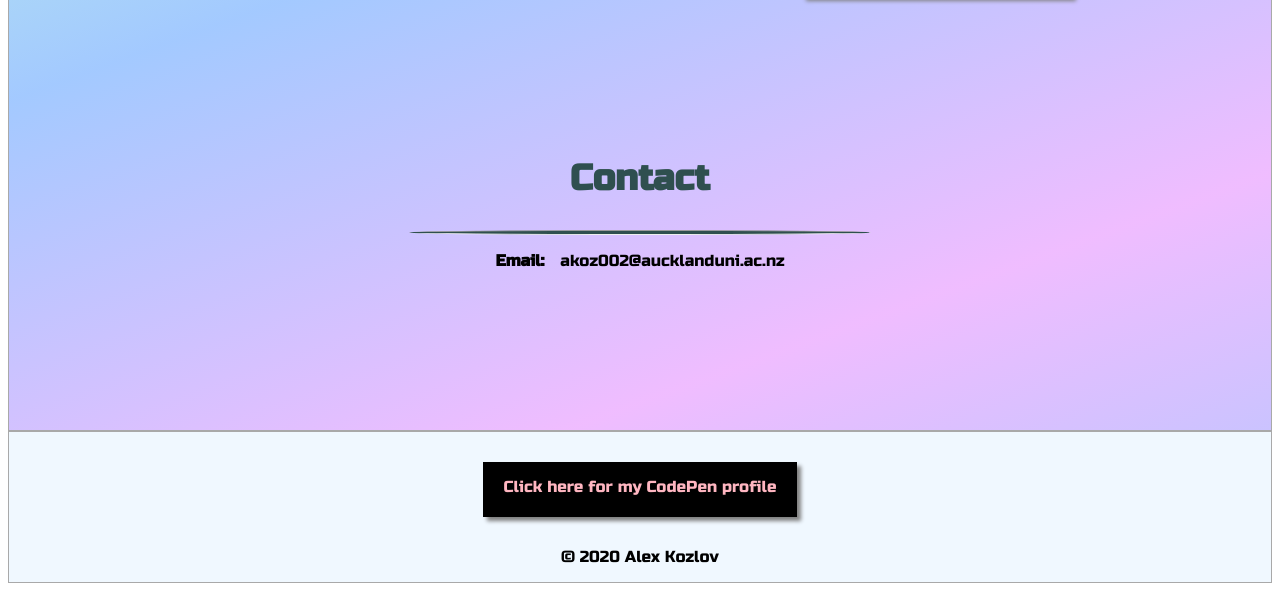
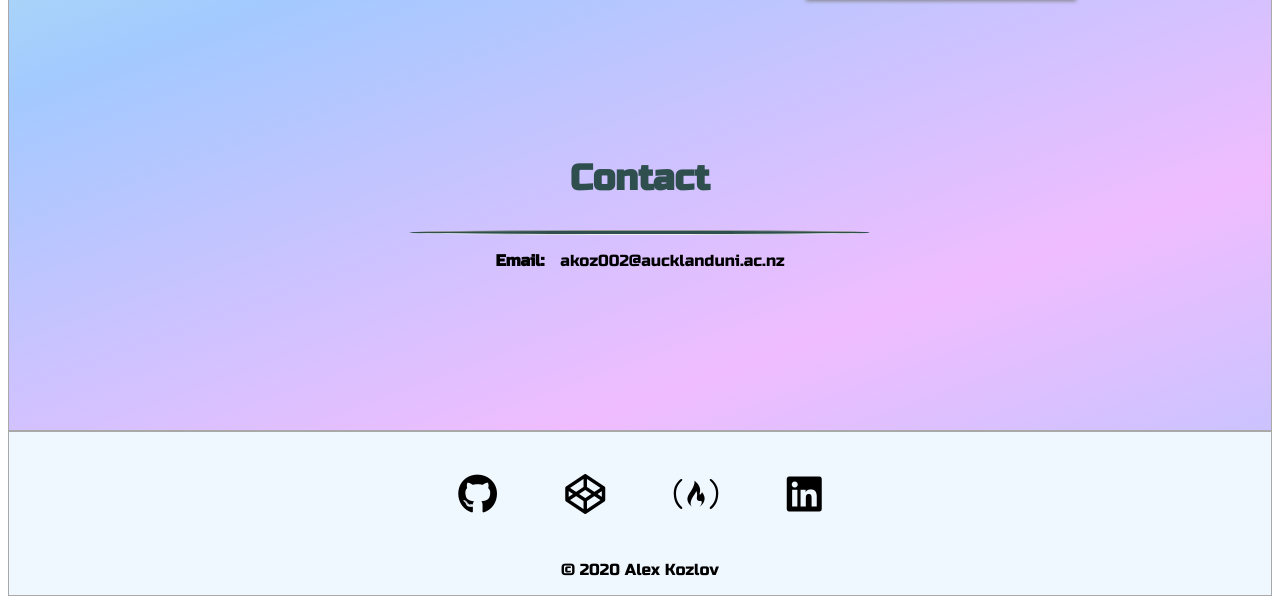
Before and after one commit to akoz002/web-projects, a plain HTML site: page index.html in a window 1280 px wide. Shown: the part 8954-9558 px from the top of the page. Drawn offline with Linux system fonts and the light colour scheme.

Commit message:
Updated footer on projects page

```diff
--- a/index.html
+++ b/index.html
@@ -4,6 +4,8 @@
   <meta charset="UTF-8">
   <title>Portfolio Webpage</title>
   <link href="https://fonts.googleapis.com/css?family=Russo One" rel="stylesheet" type="text/css">
+
+  <script src="https://kit.fontawesome.com/dc235db291.js" crossorigin="anonymous"></script>
   <link rel="stylesheet" href="./style.css">
 
 </head>
@@ -386,7 +388,20 @@
 </main>
 
 <footer id="footer" class="text">
-  <a href="https://codepen.io/akoz002" target="_blank" id="profile-link" class="link-tile link-tile-text">Click here for my CodePen profile</a>
+  <div id="footer-links">
+    <a href="https://github.com/akoz002" target="_blank" id="profile-link" class="footer-link">
+      <i class="fab fa-github"></i>
+    </a>
+    <a href="https://codepen.io/akoz002" target="_blank" class="footer-link">
+      <i class="fab fa-codepen"></i>
+    </a>
+    <a href="https://www.freecodecamp.org/alexknz" target="_blank" class="footer-link">
+      <i class="fab fa-free-code-camp"></i>
+    </a>
+    <a href="https://www.linkedin.com/in/alex-kozlov-nz" target="_blank" class="footer-link">
+      <i class="fab fa-linkedin"></i>
+    </a>
+  </div>
   <p>&copy; 2020 Alex Kozlov</p>
 </footer>
 
--- a/style.css
+++ b/style.css
@@ -165,12 +165,20 @@
   min-width: 280px;
 }
 
-#profile-link {
-  display: block;
-  margin: 30px auto;
-  padding: 15px 20px;
-  width: fit-content;
-  height: 30px;
+#footer-links {
+  max-width: 500px;
+  margin: 5vh auto;
+  display: flex;
+  justify-content: space-evenly;
+}
+
+.footer-link {
+  color: black;
+  font-size: 2.5em;
+}
+
+.footer-link:hover {
+  color: gray;
 }
 
 /*************************
@@ -227,9 +235,6 @@
   .projects-grid {
     width: 900px;
   }
-  #profile-link {
-    padding-bottom: 10px;
-  }
 }
 
 @media (max-width: 1600px) {
@@ -279,9 +284,6 @@
   #navbar {
     height: 45px;
   }
-  #profile-link {
-    padding-bottom: 8px;
-  }
 }
 
 @media (max-width: 900px) {
@@ -319,9 +321,6 @@
   }
   .heading h2 {
     font-size: 28px;
-  }
-  #profile-link {
-    padding-bottom: 6px;
   }
 }
 
@@ -427,9 +426,6 @@
   .link-tile-text {
     font-size: 0.9em;
   }
-  #profile-link {
-    padding-bottom: 4px;
-  }
 }
 
 @media (max-width: 380px) {
@@ -446,9 +442,6 @@
   .link-tile-text {
     font-size: 0.7em;
   }
-  #profile-link {
-    padding-bottom: 2px;
-  }
 }
 
 @media (max-width: 340px) {
```
